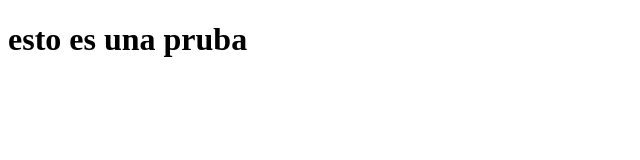
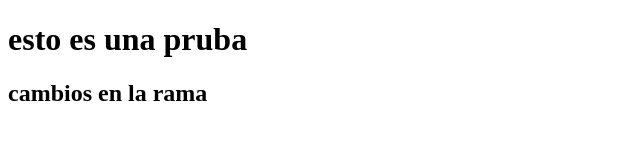
Before and after one commit to milton6785/practicancopt2, a plain HTML site: page index.html in a window 1280 px wide. Shown: the whole page, without its empty margins (0-640 px from the left). Drawn offline with Linux system fonts and the light colour scheme.

Commit message:
cambios desde la rama

```diff
--- a/index.html
+++ b/index.html
@@ -9,4 +9,5 @@
 <body>
     <h1>esto es una pruba</h1>
 </body>
+    <h2>cambios en la rama</h2>
 </html>
```
